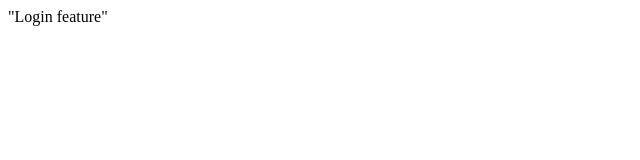
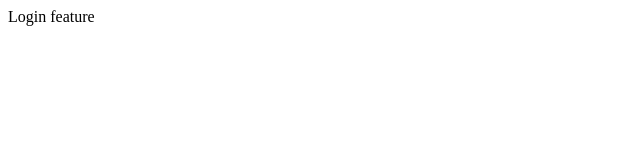
Before and after one commit to Fatima465/localrepo, a plain HTML site: page index.html in a window 1280 px wide. Shown: the full height of the page, 0-640 px from the left. Drawn offline with Linux system fonts and the light colour scheme.

Commit message:
bug resolve

```diff
--- a/index.html
+++ b/index.html
@@ -1 +1 @@
-<p>"Login feature"</p>
+<p>Login feature</p>
```
